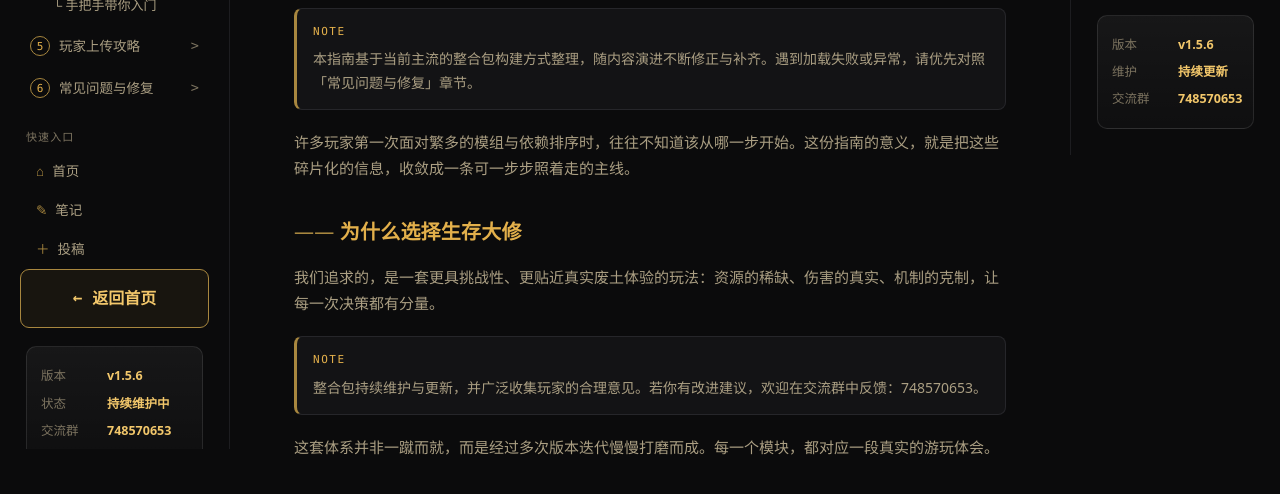
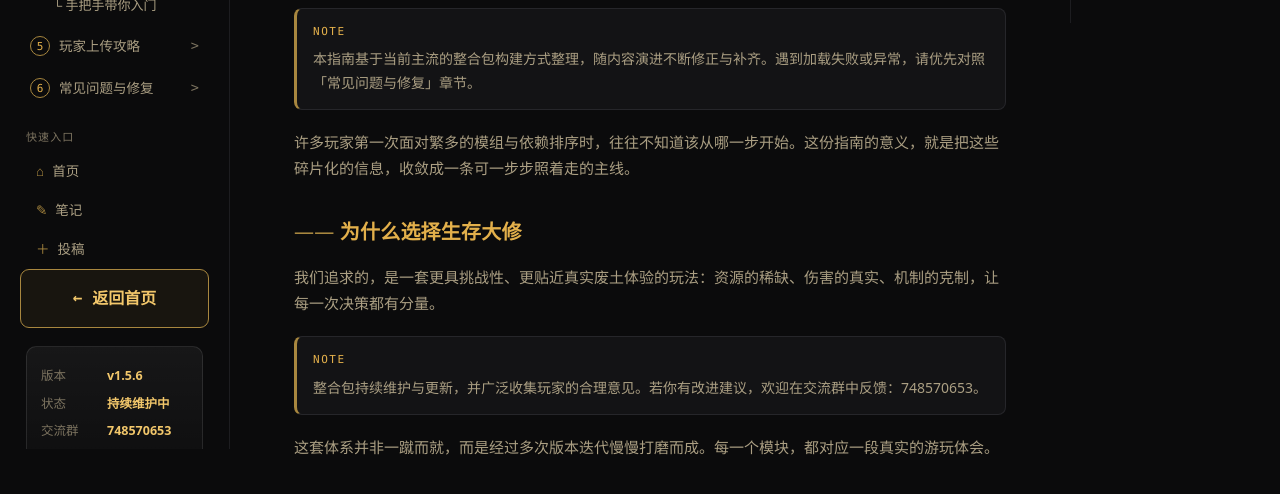
Before and after one commit to Wz3723/FO4SO-KNOWLEDGE, a plain HTML site: page guide.html in a window 1280 px wide. Shown: the part 352-846 px from the top of the page. Drawn offline with Linux system fonts and the light colour scheme; no server answers.

Commit message:
右侧栏去掉信息卡（版本/维护/交流群）

```diff
--- a/guide.html
+++ b/guide.html
@@ -508,11 +508,6 @@
         <a href="notes.html"><span class="ic">✎</span>笔记</a>
         <a href="submit.html"><span class="ic">＋</span>投稿</a>
       </div>
-      <div class="side-card">
-        <div class="row"><span class="k">版本</span><span class="v">v1.5.6</span></div>
-        <div class="row"><span class="k">维护</span><span class="v">持续更新</span></div>
-        <div class="row"><span class="k">交流群</span><span class="v">748570653</span></div>
-      </div>
     </aside>
 
   </div>
```
